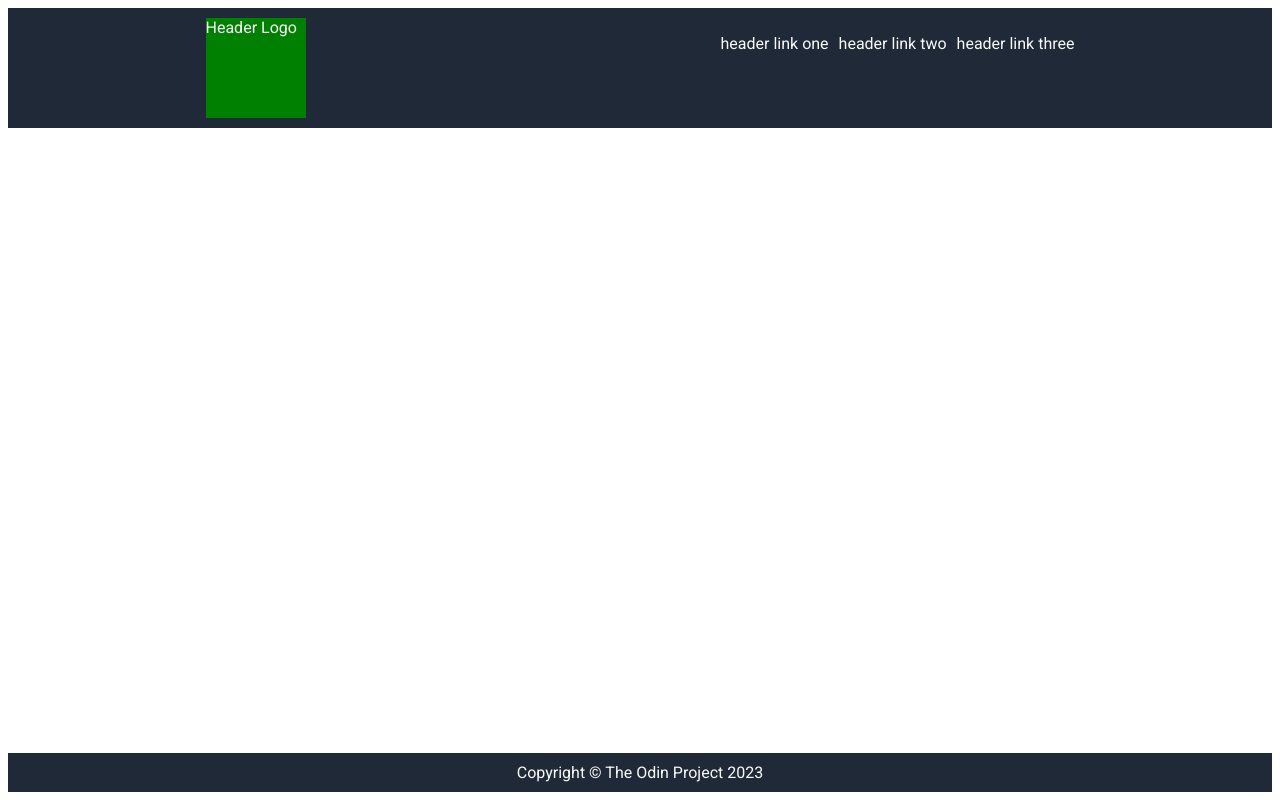
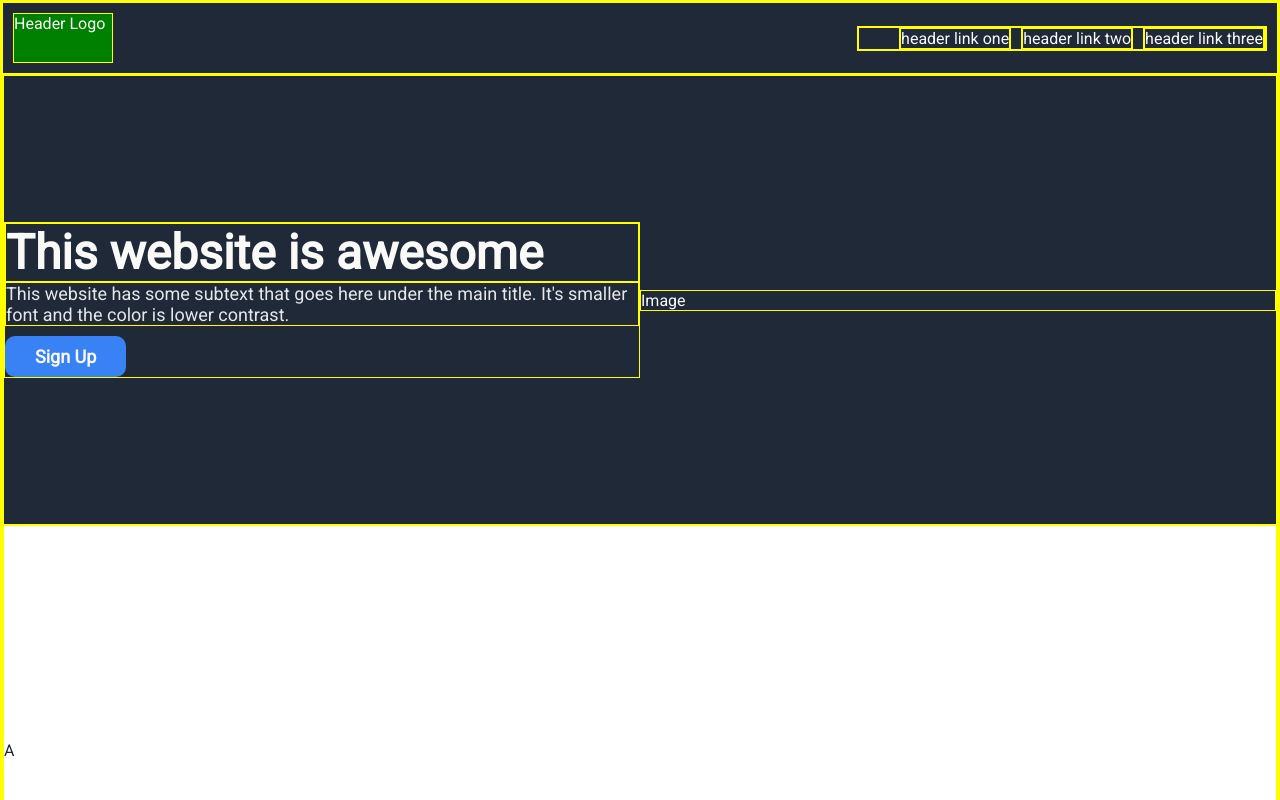
Before and after one commit to MilindShekhawat/landing-page, a plain HTML site: page index.html in a window 1280 px wide. Shown: the top 800 px of the page. Drawn offline with Linux system fonts and the light colour scheme.

Commit message:
Added a container for rest of the body along with baseline styles.

```diff
--- a/index.html
+++ b/index.html
@@ -10,29 +10,37 @@
 <body>
     <div class="header">
         <div class="header-logo">Header Logo</div>
-        <ul class ='nav-links'>
+        <nav>
+            <ul>
                 <li><a href="">header link one</a></li>
                 <li><a href="">header link two</a></li>
                 <li><a href="">header link three</a></li>
             </ul>
+        </nav>
     </div>
+
+    <div class="container">
         <div class="container-1">
             <div class="sign-up">
-
+                <h1>This website is awesome</h1>
+                <p>This website has some subtext that goes here under the main title. It's smaller font and the color is lower contrast.</p>
+                <button>Sign Up</button>
             </div>
             <div class="image">
-
+                Image
             </div>
         </div>
         <div class="container-2">
-
+            A
         </div>
         <div class="container-3">
-
+            B
         </div>
         <div class="container-4">
+            C
+        </div>
+    </div>
 
-    </div>
     <div class ="footer">
         Copyright © The Odin Project 2023
     </div>
--- a/styles.css
+++ b/styles.css
@@ -1,25 +1,37 @@
 * {
-    borer: 2px solid yellow;
+    margin: 0;
+    box-sizing: border-box;
+    border: 1px solid yellow;
     font-family: 'Roboto', sans-serif;
-
-}
-html, body {
-    display: flex;
-    height: 100%;
-    flex-direction: column;
-    justify-content: space-between;
 }
 
-.header, .footer {
+body {
+    margin: 0;
+    display: flex;
+    flex-direction: column;
+}
+
+.header, .footer{
     display: flex;
     padding: 10px;
-    justify-content: space-around;
+    align-items: center;
     background: #1f2937;
     color: #f9faf8;
 }
 
-.nav-links {
+.header {
+    justify-content: space-between;
+}
+
+.header-logo {
+    height: 50px;
+    width: 100px;
+    background-color: green;
+}
+
+nav > ul {
     display: flex;
+    align-items: center;
     gap: 10px;
     list-style: none;
 }
@@ -29,8 +41,53 @@ a {
     text-decoration: none;
 }
 
-.header-logo {
-    height: 100px;
-    width: 100px;
-    background-color: green;
+.container > div{
+    display: flex;
+    height: 450px;
+    align-items: center;
 }
+
+.container-1 {
+    color: #f9faf8;
+    background: #1f2937;
+}
+
+.container-1 > div {
+    flex:1;
+}
+.sign-up > h1{
+    font-size: 48px;
+    font-weight: bolder;
+}
+.sign-up > p {
+    font-size: 18px;
+    color: #e5e7eb;
+}
+.sign-up > button {
+    margin-top: 10px;
+    border-radius: 10px;
+    border: none;
+    padding: 10px 30px;
+    color: #f9faf8;
+    font-weight: bold;
+    font-size: 18px;
+    background: #3882F6;
+}
+.image {
+}
+.container-2 {
+    color: #1f2937;
+}
+
+.container-3 {
+    color: #1f2937;
+    background: #e5e7eb;
+}
+
+.container-4 {
+    color: #f9faf8;
+}
+
+.footer {
+    justify-content: space-around;
+}
```
Lines whose indentation alone changed are shown as unchanged.
